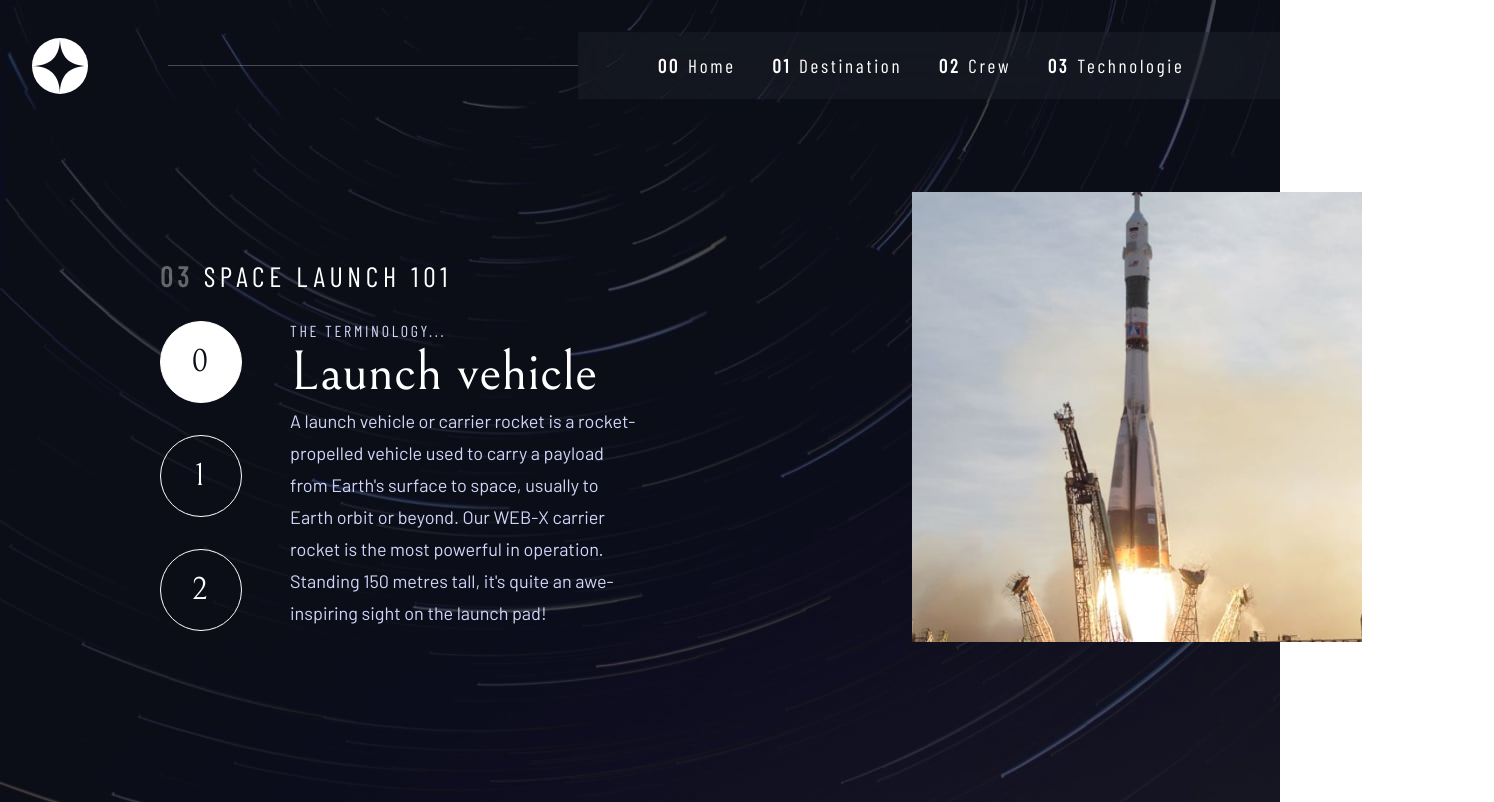
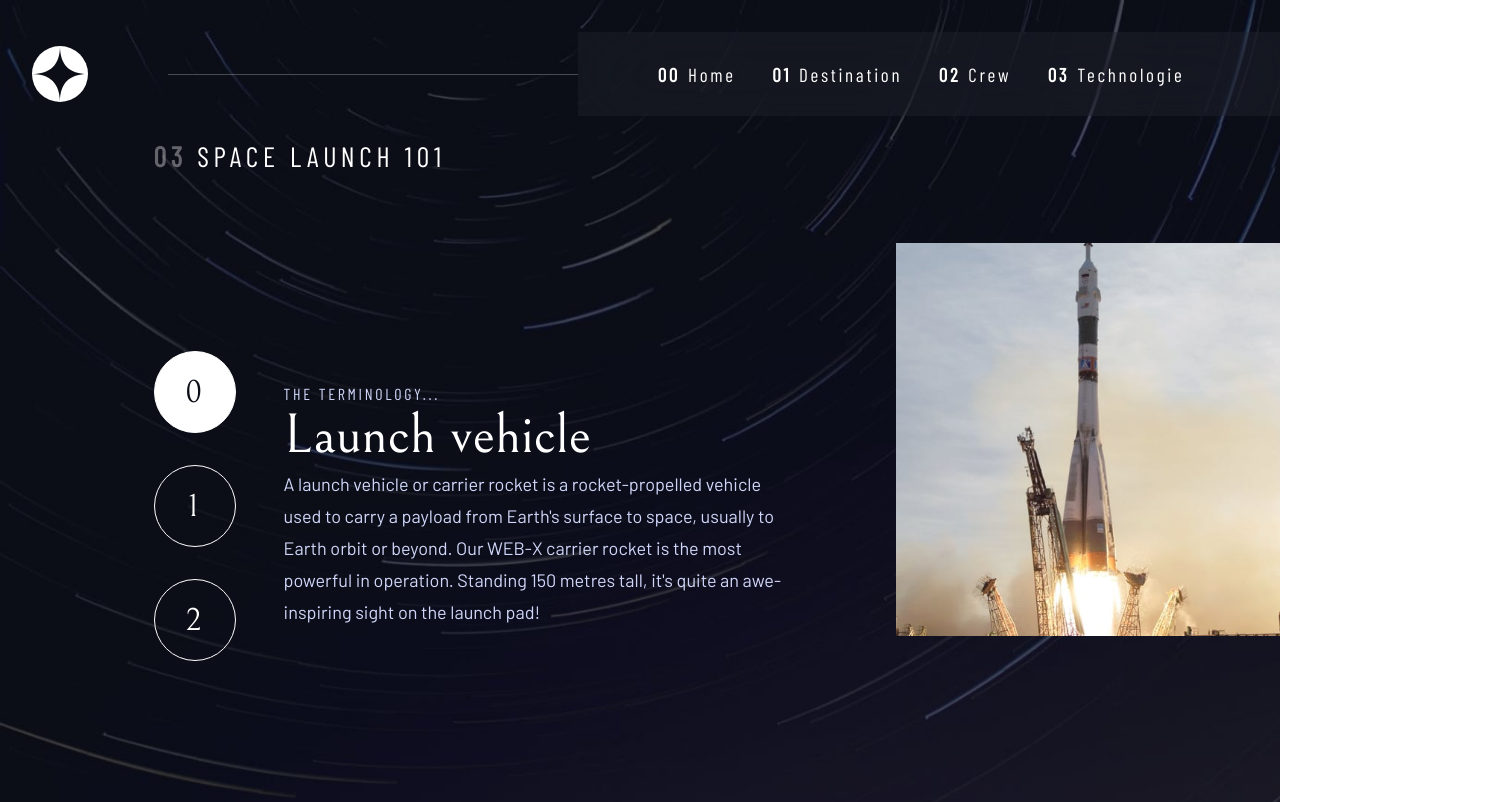
Before and after one commit to TahiryAllaoui/Space-tourism, a React (Vite) app: page /technology in a window 1280 px wide. Shown: the top 802 px of the page, 1494 px wide, since content can reach past the window. Built offline with nearby package versions, Linux system fonts and the light colour scheme.

Commit message:
Desktop layout fixed

```diff
--- a/src/components/App.tsx
+++ b/src/components/App.tsx
@@ -36,14 +36,13 @@ function App() {
     setPath: setBackground,
   }
 
-
   return (
     <BrowserRouter>
       <BackgroundContext.Provider value={bg}>
         <DestinationContexe.Provider value={destination}>
           <CrewContexe.Provider value={crew}>
             <TechContexe.Provider value={tech}>
-              <div className='app' style={{ background: `url(${background}) no-repeat` }}>
+              <div className='app' style={{ backgroundImage: `url(${background})`, backgroundSize: 'cover' }}>
                 <Navbar />
                 <Routes>
                   <Route path='/' element={<Home />} />
--- a/src/components/Crew.tsx
+++ b/src/components/Crew.tsx
@@ -44,12 +44,24 @@ const Crew = () => {
     const dataItems = [douglas, mark, victor, anousheh];
 
     const handleClick = (i: number) => {
-
-        crewContext!.setId(i);
+        let content = document.querySelector('.container .left-content .content') as HTMLElement;
+        let image = document.querySelector('.container .bg') as HTMLElement;
+        content.style.opacity = '0';
+        image.style.opacity = '0';
+        setTimeout(() => {
+            crewContext!.setId(i);
+            content.style.opacity = '1';
+            image.style.opacity = '1';
+        }, 100)
     };
 
     useEffect(() => {
+        let crew = document.querySelector('.crew') as HTMLElement;
         let app = document.querySelector('.app') as HTMLElement
+        crew.style.opacity = '0';
+        setTimeout(() => {
+            crew.style.opacity = '1';
+        }, 100)
         if (app.clientWidth > 820) {
             bgContext.setPath(crewBg);
         }
@@ -79,7 +91,6 @@ const Crew = () => {
                     </div>
                 </div>
                 <div style={{ backgroundImage: `url(${dataItems[crewContext!.id]})` }} className='bg'></div>
-                {/* <img src={dataItems[crewContext!.id]} alt="" id='sary' /> */}
             </div>
         </div>
     );
--- a/src/components/Destination.tsx
+++ b/src/components/Destination.tsx
@@ -79,7 +79,7 @@ const Destination = () => {
         destination.style.opacity = '0';
         setTimeout(() => {
             destination.style.opacity = '1';
-        }, 200)
+        }, 100)
         if (app.clientWidth > 820) {
             bgContext.setPath(destinationBg);
         }
--- a/src/components/Home.tsx
+++ b/src/components/Home.tsx
@@ -16,7 +16,7 @@ const Home = () => {
         home.style.opacity = '0';
         setTimeout(() => {
             home.style.opacity = '1';
-        }, 200)
+        }, 100)
         if (app.clientWidth > 820) {
             bgContext.setPath(homeBg);
         }
--- a/src/components/Tech.tsx
+++ b/src/components/Tech.tsx
@@ -41,11 +41,27 @@ const Tech = () => {
     const datasItemTablet = [vehicleT, portT, capsuleT];
 
     const handleClick = (i: number) => {
-        techContext!.setId(i);
+        let h2 = document.querySelector('.container .content .description h2') as HTMLElement;
+        let p = document.querySelector('.container .content .description p') as HTMLElement;
+        let image = document.querySelector('.container .sary') as HTMLElement;
+        h2.style.opacity = '0';
+        p.style.opacity = '0';
+        image.style.opacity = '0';
+        setTimeout(() => {
+            h2.style.opacity = '1';
+            p.style.opacity = '1';
+            image.style.opacity = '1';
+            techContext!.setId(i);
+        }, 100)
     };
 
     useEffect(() => {
-        let app = document.querySelector('.app') as HTMLElement
+        let tech = document.querySelector('.tech') as HTMLElement;
+        let app = document.querySelector('.app') as HTMLElement;
+        tech.style.opacity = '0';
+        setTimeout(() => {
+            tech.style.opacity = '1';
+        }, 100)
         if (app.clientWidth > 820) {
             bgContext.setPath(techBg);
         }
@@ -61,7 +77,6 @@ const Tech = () => {
     return (
         <div className="tech">
             <h2 className='title'><span>03 </span>SPACE LAUNCH 101</h2>
-            {body.clientWidth <= 820 ? <img className='sary' src={datasItemTablet[techContext!.id]} /> : <img className='sary' src={datasItem[techContext!.id]} />}
             <div className="container">
                 <div className="content">
                     <div className="numero">
@@ -73,6 +88,7 @@ const Tech = () => {
                         <p>{datas[techContext!.id].description}</p>
                     </div>
                 </div>
+                <div className="sary" style={body.clientWidth <= 820 ? { backgroundImage: `url(${datasItemTablet[techContext!.id]})` } : { backgroundImage: `url(${datasItem[techContext!.id]})` }}></div>
             </div>
         </div>
     );
--- a/src/style/App.scss
+++ b/src/style/App.scss
@@ -7,19 +7,17 @@
 
 .app {
   padding: 1rem 0;
-  background-size: cover;
   margin: 0;
   width: 100%;
   height: 100%;
   display: flex;
   flex-direction: column;
-  // box-sizing: border-box;
+  background-size: cover;
 }
 
 @media (max-width: 820px) {
   .app {
     height: 100vh;
-    background-size: cover;
   }
 
   #root {
--- a/src/style/Crew.scss
+++ b/src/style/Crew.scss
@@ -7,7 +7,7 @@
     flex-direction: column;
     justify-content: center;
     opacity: 1;
-    transition: opacity 200ms ease-out;
+    transition: opacity 100ms ease-out;
 
     .title {
         color: #FFF;
@@ -44,6 +44,8 @@
             background-repeat: no-repeat;
             background-size: contain;
             background-position-x: center;
+            opacity: 1;
+            transition: opacity 100ms ease-out;
         }
 
         .left-content {
@@ -60,6 +62,8 @@
                 height: 60%;
                 display: flex;
                 flex-direction: column;
+                opacity: 1;
+                transition: opacity 100ms ease-out;
 
                 h3 {
                     margin: 0 0 0 0;
--- a/src/style/Destination.scss
+++ b/src/style/Destination.scss
@@ -21,7 +21,7 @@
     flex-direction: column;
     justify-content: center;
     opacity: 1;
-    transition: opacity 200ms ease-out;
+    transition: opacity 100ms ease-out;
 
     .title {
         color: #FFF;
@@ -58,12 +58,12 @@
             width: 25rem;
             height: 25rem;
             opacity: 1;
-            transition: opacity 200ms ease-out;
+            transition: opacity 100ms ease-out;
         }
 
         .content-text {
-            width: 40%;
-            height: 100%;
+            width: 30%;
+            height: 25rem;
 
             .inner-nav {
                 display: flex;
--- a/src/style/Home.scss
+++ b/src/style/Home.scss
@@ -23,7 +23,7 @@
     align-items: center;
     justify-content: center;
     opacity: 0;
-    transition: opacity 200ms ease-out;
+    transition: opacity 100ms ease-out;
 
     .container {
         width: 75%;
--- a/src/style/Tech.scss
+++ b/src/style/Tech.scss
@@ -3,22 +3,22 @@
 .tech {
     width: 100%;
     height: 100%;
-    padding: 0 10rem;
-    height: 1024px;
-    width: 91.7%;
+    display: flex;
+    flex-direction: column;
+    justify-content: center;
+    opacity: 1;
+    transition: opacity 100ms ease-out;
 
 
     .title {
         color: #FFF;
-        font-family: "Barlow-Condensed";
+        font-family: 'Barlow-Condensed';
         font-size: 28px;
         font-style: normal;
         font-weight: 400;
         line-height: normal;
         letter-spacing: 4.725px;
-        text-transform: uppercase;
-        padding-top: 10rem;
-        margin: 0 0 3rem 0;
+        padding: 0 0 0 12%;
 
         span {
             color: rgba(255, 255, 255, 0.364);
@@ -37,21 +37,22 @@
         justify-content: space-between;
         align-items: center;
         width: 100%;
-        height: 40%;
+        height: 100%;
 
 
         .content {
-            width: 70%;
-            padding-top: 3rem;
+            padding: 0 0 0 12%;
+            width: 50%;
+            height: 100%;
             display: flex;
-            align-items: flex-start;
+            align-items: center;
+            justify-content: center;
 
             .numero {
                 display: flex;
                 flex-direction: column;
                 gap: 2rem;
-                height: 23.5rem;
-                padding-right: 3rem;
+                padding: 0 3rem 0 0;
 
 
                 .numero-item {
@@ -94,6 +95,8 @@
                     font-weight: 400;
                     line-height: normal;
                     margin: 0;
+                    opacity: 1;
+                    transition: opacity 100ms ease-out;
                 }
 
                 p {
@@ -104,7 +107,8 @@
                     font-style: normal;
                     font-weight: 400;
                     line-height: 32px;
-                    width: 50%;
+                    opacity: 1;
+                    transition: opacity 100ms ease-out;
                 }
             }
         }
@@ -112,16 +116,13 @@
     }
 
     .sary {
-        position: absolute;
-        left: 57rem;
-        top: 12rem;
         background-repeat: no-repeat;
         background-size: contain;
-        width: 450px;
-        height: 450px;
-        display: flex;
-        align-items: center;
-        justify-content: flex-end;
+        background-position-x: right;
+        width: 30%;
+        height: 85%;
+        opacity: 1;
+        transition: opacity 100ms ease-out;
     }
 }
 
```
